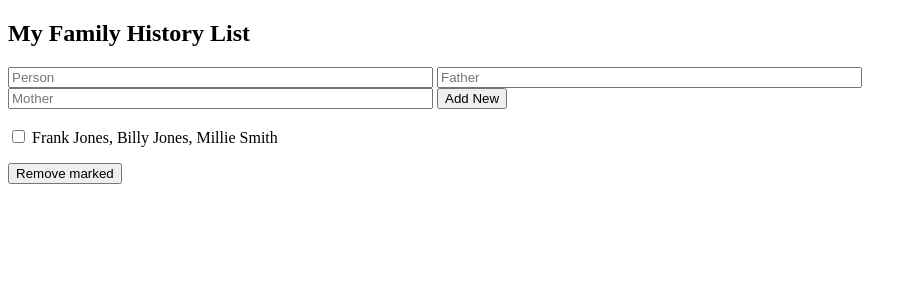
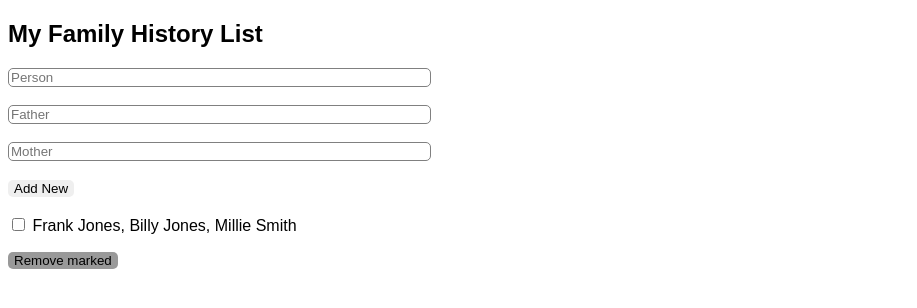
Before and after one commit to awalke/CS201R-Quiz2, a plain HTML site: page index.html in a window 1280 px wide. Shown: the whole page, without its empty margins (0-917 px from the left). Drawn offline with nearby package versions, Linux system fonts and the light colour scheme.

Commit message:
added some styling

```diff
--- a/index.html
+++ b/index.html
@@ -1,15 +1,19 @@
 <!DOCTYPE html>
 <html>
 <script src="http://ajax.googleapis.com/ajax/libs/angularjs/1.4.8/angular.min.js"></script>
+<link rel="stylesheet" type="text/css" href="style.css">
 <body ng-app="myApp" ng-controller="todoCtrl">
 
 <h2>My Family History List</h2>
 
 <form ng-submit="todoAdd()">
     <input type="text" ng-model="personInput" size="50" placeholder="Person">
+    <br><br>
     <input type="text" ng-model="fatherInput" size="50" placeholder="Father">
+    <br><br>
     <input type="text" ng-model="motherInput" size="50" placeholder="Mother">
-    <input type="submit" value="Add New">
+    <br><br>
+    <input type="submit" value="Add New" id="add">
 </form>
 
 <br>
--- /dev/null
+++ b/style.css
@@ -0,0 +1,19 @@
+body {
+	font-family: Arial;
+}
+
+input {
+	border-radius: 5px;
+	border: 1px solid grey;
+}
+
+#add {
+	border: none;
+}
+
+button {
+	background-color: #999999;
+	border: none;
+	border-radius: 5px;
+
+}
```
